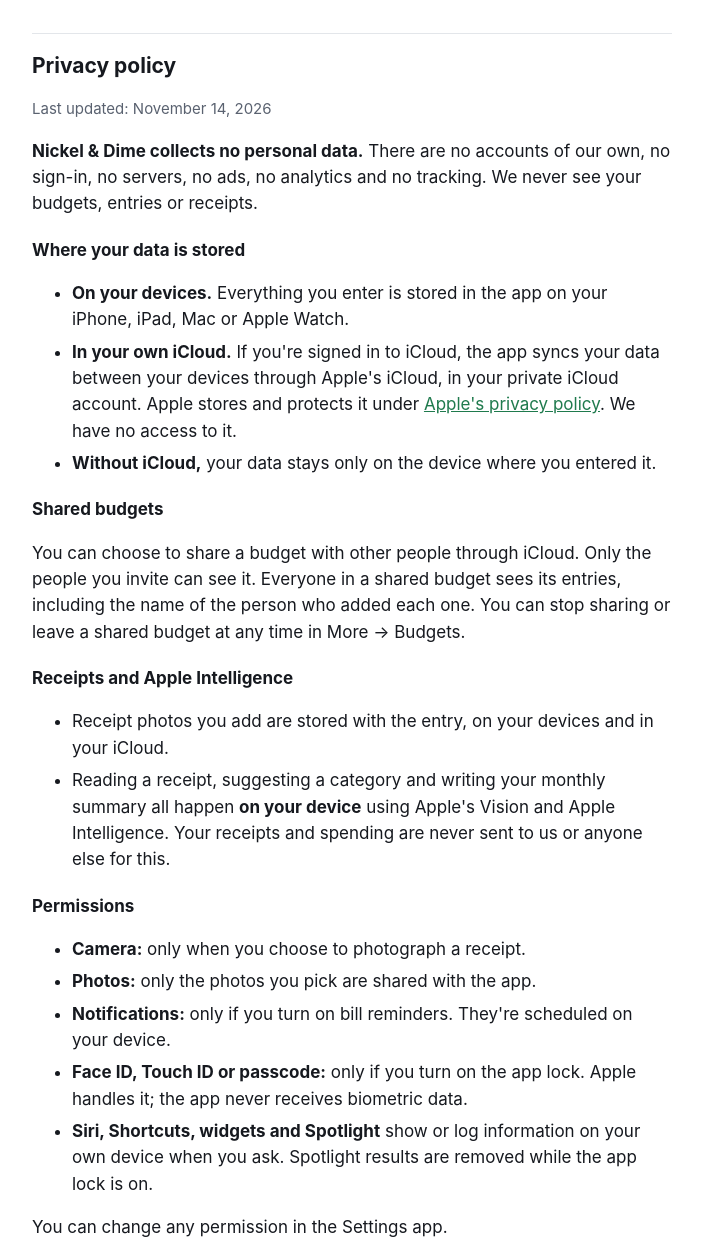
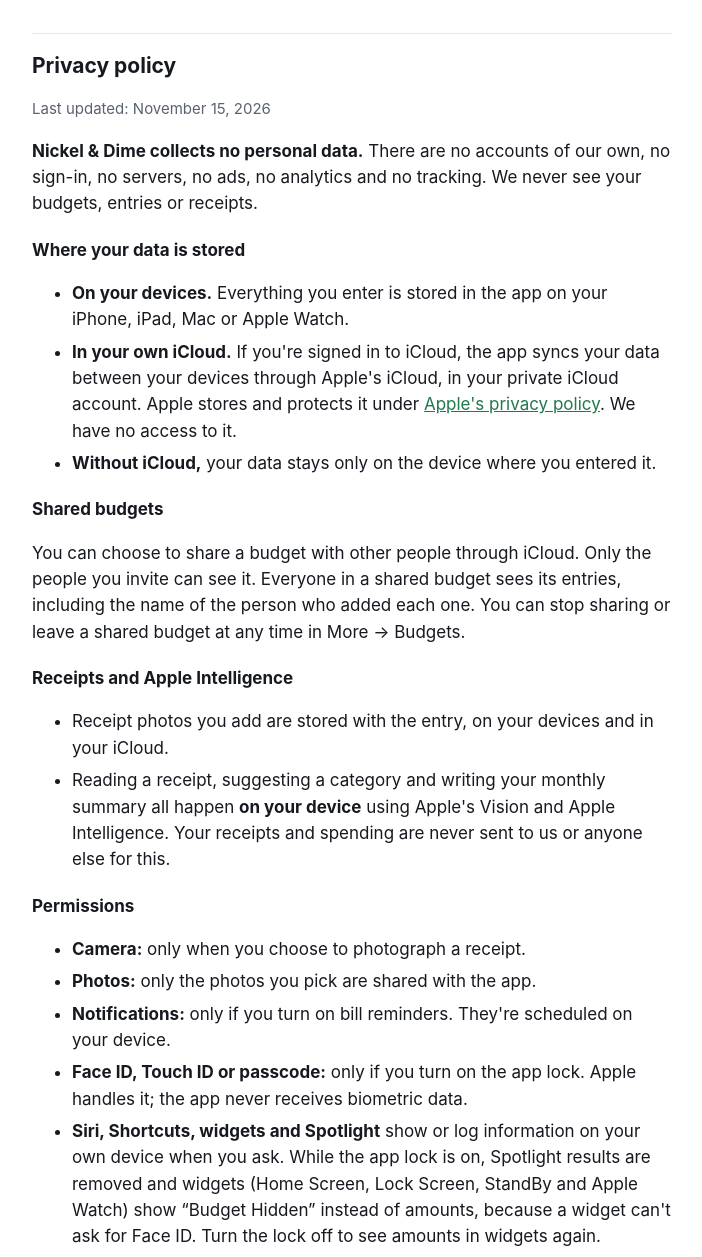
Before and after one commit to tuckerfam5/tuckerfam5.github.io, a plain HTML site: page nickel-dime/index.html in a window 1280 px wide. Shown: the part 112-1369 px from the top of the page, without its empty margins (288-990 px from the left). Drawn offline with Linux system fonts and the light colour scheme.

Commit message:
Nickel & Dime: widgets hide amounts while the app lock is on

```diff
--- a/nickel-dime/index.html
+++ b/nickel-dime/index.html
@@ -26,7 +26,7 @@
   <p class="lead">A private budget planner for iPhone, iPad, Mac and Apple Watch.</p>
 
   <h2 id="privacy">Privacy policy</h2>
-  <p class="small">Last updated: November 14, 2026</p>
+  <p class="small">Last updated: November 15, 2026</p>
   <p><strong>Nickel &amp; Dime collects no personal data.</strong> There are no accounts of our own, no sign-in, no servers, no ads, no analytics and no tracking. We never see your budgets, entries or receipts.</p>
 
   <h3>Where your data is stored</h3>
@@ -51,7 +51,7 @@
     <li><strong>Photos:</strong> only the photos you pick are shared with the app.</li>
     <li><strong>Notifications:</strong> only if you turn on bill reminders. They're scheduled on your device.</li>
     <li><strong>Face ID, Touch ID or passcode:</strong> only if you turn on the app lock. Apple handles it; the app never receives biometric data.</li>
-    <li><strong>Siri, Shortcuts, widgets and Spotlight</strong> show or log information on your own device when you ask. Spotlight results are removed while the app lock is on.</li>
+    <li><strong>Siri, Shortcuts, widgets and Spotlight</strong> show or log information on your own device when you ask. While the app lock is on, Spotlight results are removed and widgets (Home Screen, Lock Screen, StandBy and Apple Watch) show &ldquo;Budget Hidden&rdquo; instead of amounts, because a widget can't ask for Face ID. Turn the lock off to see amounts in widgets again.</li>
   </ul>
   <p>You can change any permission in the Settings app.</p>
 
```
